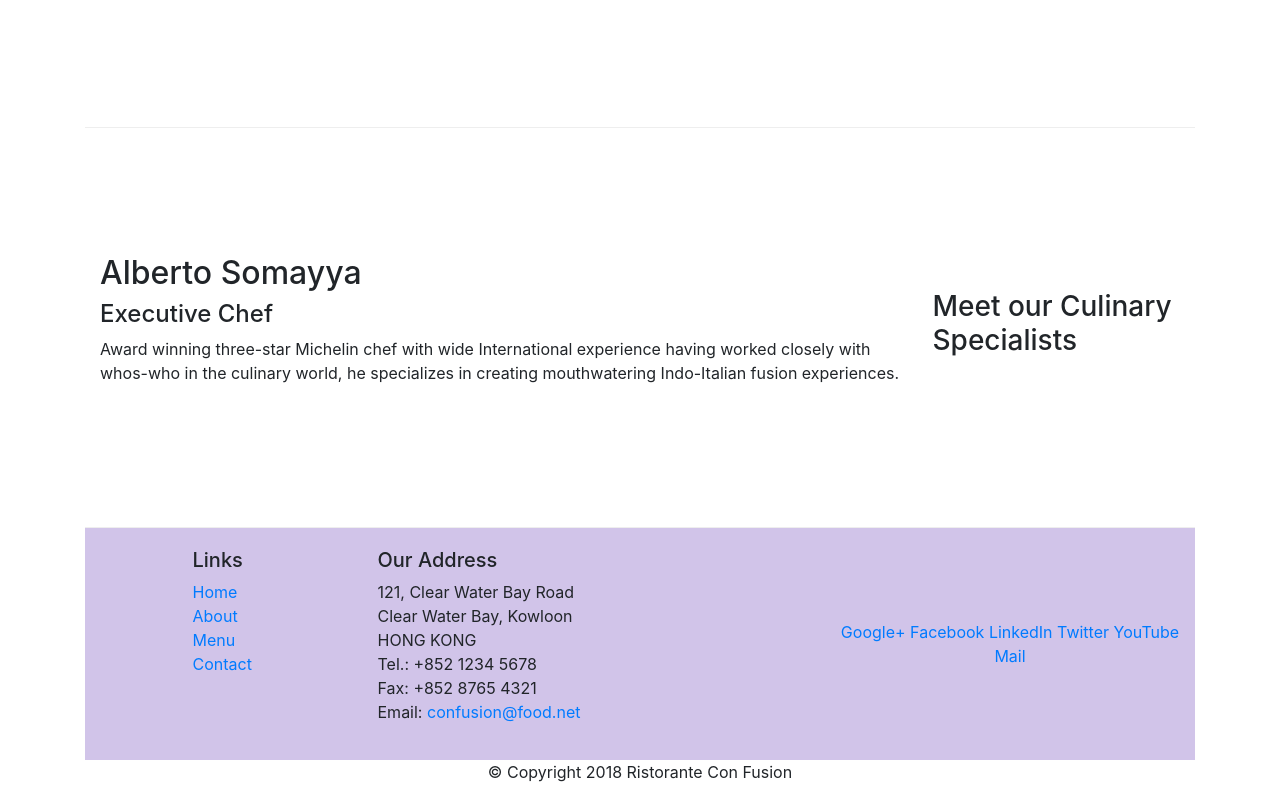
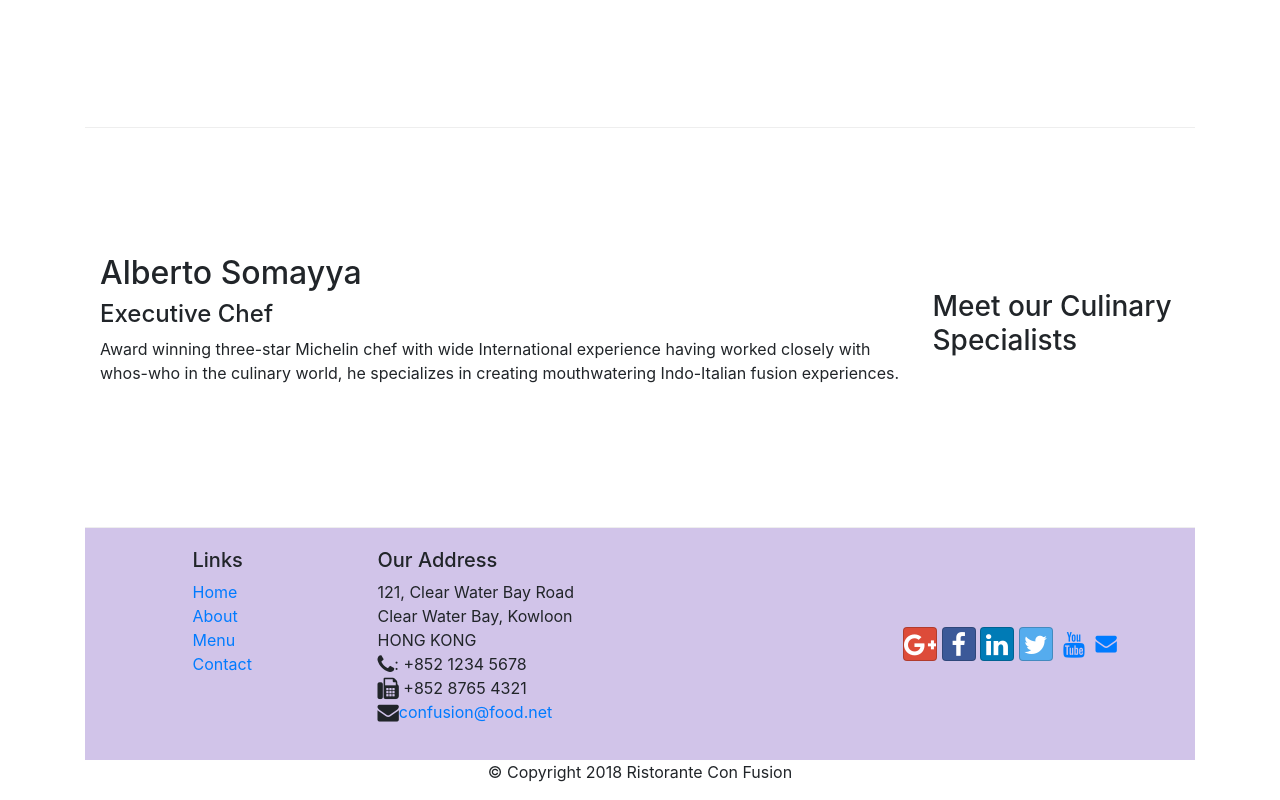
Before and after one commit to tejas10191/confusion, a website: page index.html in a window 1280 px wide. Shown: the part 1006-1806 px from the top of the page. Drawn offline with nearby package versions, Linux system fonts and the light colour scheme.

Commit message:
Icon Fonts

```diff
--- a/index.html
+++ b/index.html
@@ -8,6 +8,8 @@
     <meta http-equiv="x-ua-compatible" content="ie=edge">
     <!-- Bootstrap CSS -->
     <link rel="stylesheet" href="node_modules/bootstrap/dist/css/bootstrap.min.css">
+    <link rel="stylesheet" href="node_modules/font-awesome/css/font-awesome.min.css">
+    <link rel="stylesheet" href="node_modules/bootstrap-social/bootstrap-social.css">
     <link rel="stylesheet" href="css/styles.css">
     <title>Ristorante Con Fusion</title>
 </head>
@@ -21,10 +23,10 @@
             <a class="navbar-brand" href="#">Ristorante con fusion</a>
             <div class="collapse navbar-collapse" id="Navbar">
                 <ul class="navbar-nav mr-auto">
-                    <li class="nav-item active"><a class="nav-link" href="#">Home</a></li>
-                    <li class="nav-item"><a class="nav-link" href="./aboutus.html">About</a></li>
-                    <li class="nav-item"><a class="nav-link" href="#">Menu</a></li>
-                    <li class="nav-item"><a class="nav-link" href="#">Contact</a></li>
+                    <li class="nav-item active"><a class="nav-link" href="#"><span class="fa fa-home fa-lg"></span>Home</a></li>
+                    <li class="nav-item"><a class="nav-link" href="./aboutus.html"><span class="fa fa-info fa-lg"></span>About</a></li>
+                    <li class="nav-item"><a class="nav-link" href="#"><span class="fa fa-list fa-lg"></span>Menu</a></li>
+                    <li class="nav-item"><a class="nav-link" href="#"><span class="fa fa-address-card fa-lg"></span>Contact</a></li>
                 </ul>
             </div>
         </div>
@@ -100,19 +102,19 @@
                         121, Clear Water Bay Road<br>
                         Clear Water Bay, Kowloon<br>
                         HONG KONG<br>
-                        Tel.: +852 1234 5678<br>
-                        Fax: +852 8765 4321<br>
-                        Email: <a href="mailto:confusion@food.net">confusion@food.net</a>
+                        <i class="fa fa-phone fa-lg"></i>: +852 1234 5678<br>
+                        <i class="fa fa-fax fa-lg"></i> +852 8765 4321<br>
+                        <i class="fa fa-envelope fa-lg"></i><a href="mailto:confusion@food.net">confusion@food.net</a>
                     </address>
                 </div>
                 <div class="col-12 col-sm-4 align-self-center">
                     <div class="text-center">
-                        <a href="http://google.com/+">Google+</a>
-                        <a href="http://www.facebook.com/profile.php?id=">Facebook</a>
-                        <a href="http://www.linkedin.com/in/">LinkedIn</a>
-                        <a href="http://twitter.com/">Twitter</a>
-                        <a href="http://youtube.com/">YouTube</a>
-                        <a href="mailto:">Mail</a>
+                        <a class="btn btn-social-icon btn-google" href="http://google.com/+"><i class="fa fa-google-plus fa-lg"></i></a>
+                        <a class="btn btn-social-icon btn-facebook" href="http://www.facebook.com/profile.php?id="><i class="fa fa-facebook fa-lg"></i></a>
+                        <a class="btn btn-social-icon btn-linkedin" href="http://www.linkedin.com/in/"><i class="fa fa-linkedin fa-lg"></i></a>
+                        <a class="btn btn-social-icon btn-twitter" href="http://twitter.com/"><i class="fa fa-twitter fa-lg"></i></a>
+                        <a class="btn btn-social-icon btn-youtube" href="http://youtube.com/"><i class="fa fa-youtube fa-lg"></i></a>
+                        <a href="mailto:"><i class="fa fa-envelope fa-lg"></i></a>
                     </div>
                 </div>
             </div>
--- a/package.json
+++ b/package.json
@@ -15,6 +15,8 @@
   },
   "dependencies": {
     "bootstrap": "^4.0.0",
+    "bootstrap-social": "^5.1.1",
+    "font-awesome": "^4.7.0",
     "jquery": "^3.3.1",
     "popper.js": "^1.12.9"
   }
```
Also changed, not shown: aboutus.html (+15 -13 lines), 1 other file.
